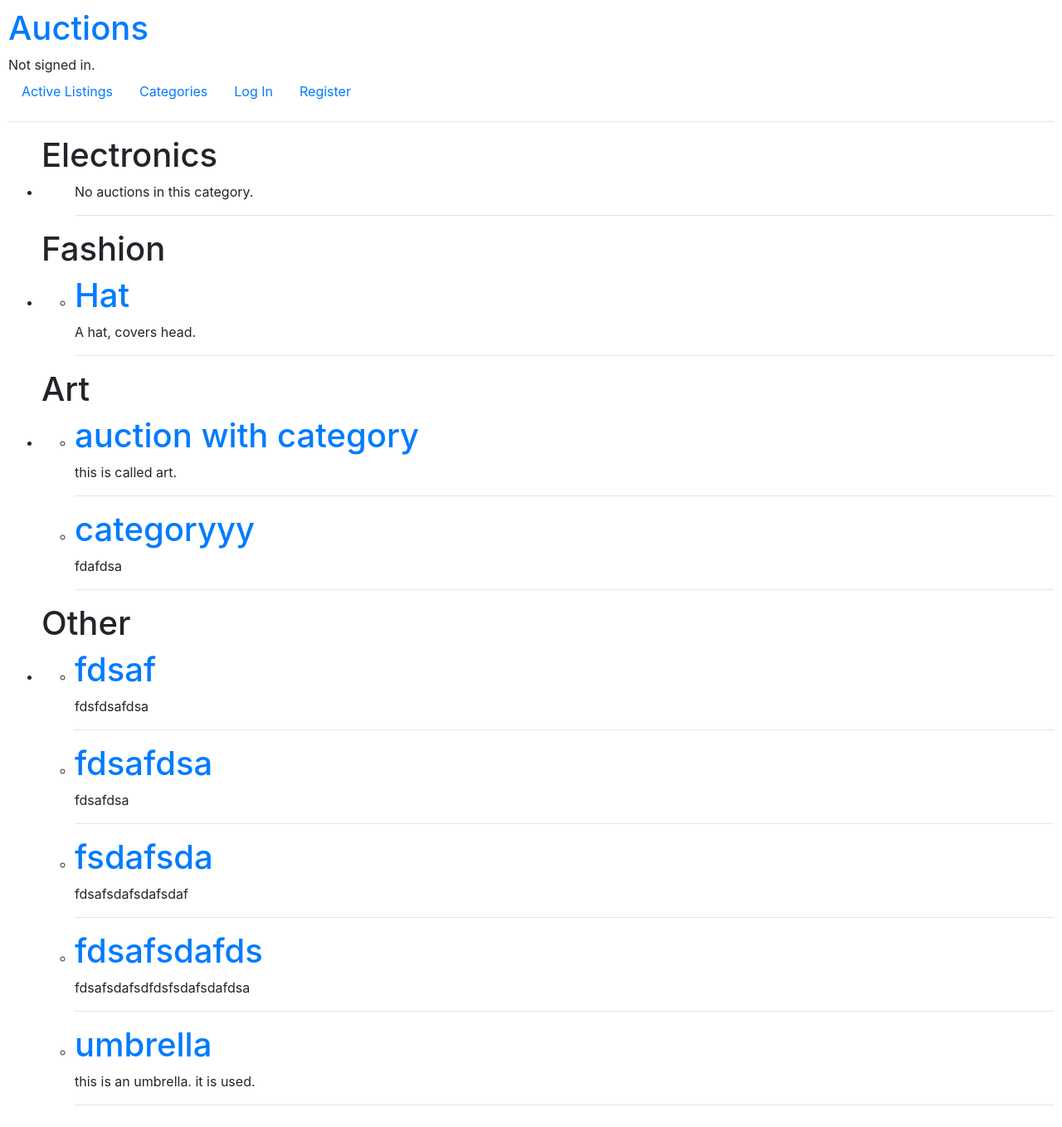
After one commit to BerkYeni/Harvard_CS50W, a Django app: page /categories in a window 1280 px wide. The commit adds this page. Shown: the whole page at 83% size. Run offline with Django 4.2, Linux system fonts and the light colour scheme; data comes from the database, SQL or seed files in the repository; both versions use the stored data as it was after the commit; some libraries are stand-ins or nearby versions.

Commit message:
developing project 2, completed categories feature.

```diff
--- /dev/null
+++ b/projects/project_2/commerce/auctions/templates/auctions/categories.html
@@ -0,0 +1,21 @@
+{% extends "auctions/layout.html" %} {% block body %}
+<ul>
+  {% for category in categoriesList %}
+  <h1>{{category.name}}</h1>
+  <li>
+    <ul>
+      {% for auction in category.auctions %}
+      <li>
+        <h1><a href="auction/{{ auction.title }}">{{ auction.title }}</a></h1>
+        <div>{{ auction.description }}</div>
+      </li>
+      <hr />
+      {% empty %}
+      <div>No auctions in this category.</div>
+      <hr />
+      {% endfor %}
+    </ul>
+  </li>
+  {% endfor %}
+</ul>
+{% endblock %}
--- a/projects/project_2/commerce/auctions/templates/auctions/layout.html
+++ b/projects/project_2/commerce/auctions/templates/auctions/layout.html
@@ -4,22 +4,28 @@
 <html lang="en">
   <head>
     <title>{% block title %}Auctions{% endblock %}</title>
-        <link rel="stylesheet" href="https://stackpath.bootstrapcdn.com/bootstrap/4.4.1/css/bootstrap.min.css" integrity="sha384-Vkoo8x4CGsO3+Hhxv8T/Q5PaXtkKtu6ug5TOeNV6gBiFeWPGFN9MuhOf23Q9Ifjh" crossorigin="anonymous">
-        <link href="{% static 'auctions/styles.css' %}" rel="stylesheet">
+    <link
+      rel="stylesheet"
+      href="https://stackpath.bootstrapcdn.com/bootstrap/4.4.1/css/bootstrap.min.css"
+      integrity="sha384-Vkoo8x4CGsO3+Hhxv8T/Q5PaXtkKtu6ug5TOeNV6gBiFeWPGFN9MuhOf23Q9Ifjh"
+      crossorigin="anonymous"
+    />
+    <link href="{% static 'auctions/styles.css' %}" rel="stylesheet" />
   </head>
   <body>
     <a href="{% url 'index' %}"><h1>Auctions</h1></a>
     <div>
-            {% if user.is_authenticated %}
-                Signed in as <strong>{{ user.username }}</strong>.
+      {% if user.is_authenticated %} Signed in as
+      <strong>{{ user.username }}</strong>.
       <a href="{% url 'new_auction' %}">Create an auction</a>
-            {% else %}
-                Not signed in.
-            {% endif %}
+      {% else %} Not signed in. {% endif %}
     </div>
     <ul class="nav">
       <li class="nav-item">
         <a class="nav-link" href="{% url 'index' %}">Active Listings</a>
+      </li>
+      <li class="nav-item">
+        <a class="nav-link" href="{% url 'categories' %}">Categories</a>
       </li>
       {% if user.is_authenticated %}
       <li class="nav-item">
@@ -34,8 +40,7 @@
       </li>
       {% endif %}
     </ul>
-        <hr>
-        {% block body %}
-        {% endblock %}
+    <hr />
+    {% block body %} {% endblock %}
   </body>
 </html>
--- a/projects/project_2/commerce/auctions/urls.py
+++ b/projects/project_2/commerce/auctions/urls.py
@@ -4,6 +4,7 @@ from . import views
 
 urlpatterns = [
     path("", views.index, name="index"),
+    path("categories", views.categories, name="categories"),
     path("login", views.login_view, name="login"),
     path("new_auction", views.new_auction_view, name="new_auction"),
     path("logout", views.logout_view, name="logout"),
--- a/projects/project_2/commerce/auctions/views.py
+++ b/projects/project_2/commerce/auctions/views.py
@@ -158,3 +158,22 @@ def new_auction_view(request):
   return render(request, "auctions/new_auction.html", {
     "auction_form": auction_form
   })
+
+def categories(request):
+  categories_list = []
+  # put "other" category to end for visual purposes
+  category_choices = Auction.Category.choices
+  choice_other_index = category_choices.index(
+    list(filter(lambda choice: choice[0] == Auction.Category.other, category_choices))[0]
+  )
+  choice_other = category_choices.pop(choice_other_index)
+  category_choices.append(choice_other)
+
+  for category, label in category_choices:
+    auctions = Auction.objects.filter(category=category)
+    categories_list.append({"name": label, "auctions": auctions})
+
+
+  return render(request, "auctions/categories.html", {
+    "categoriesList": categories_list,
+  })
```
Also changed, not shown: projects/project_2/commerce/db.sqlite3. Lines whose indentation alone changed are shown as unchanged.
